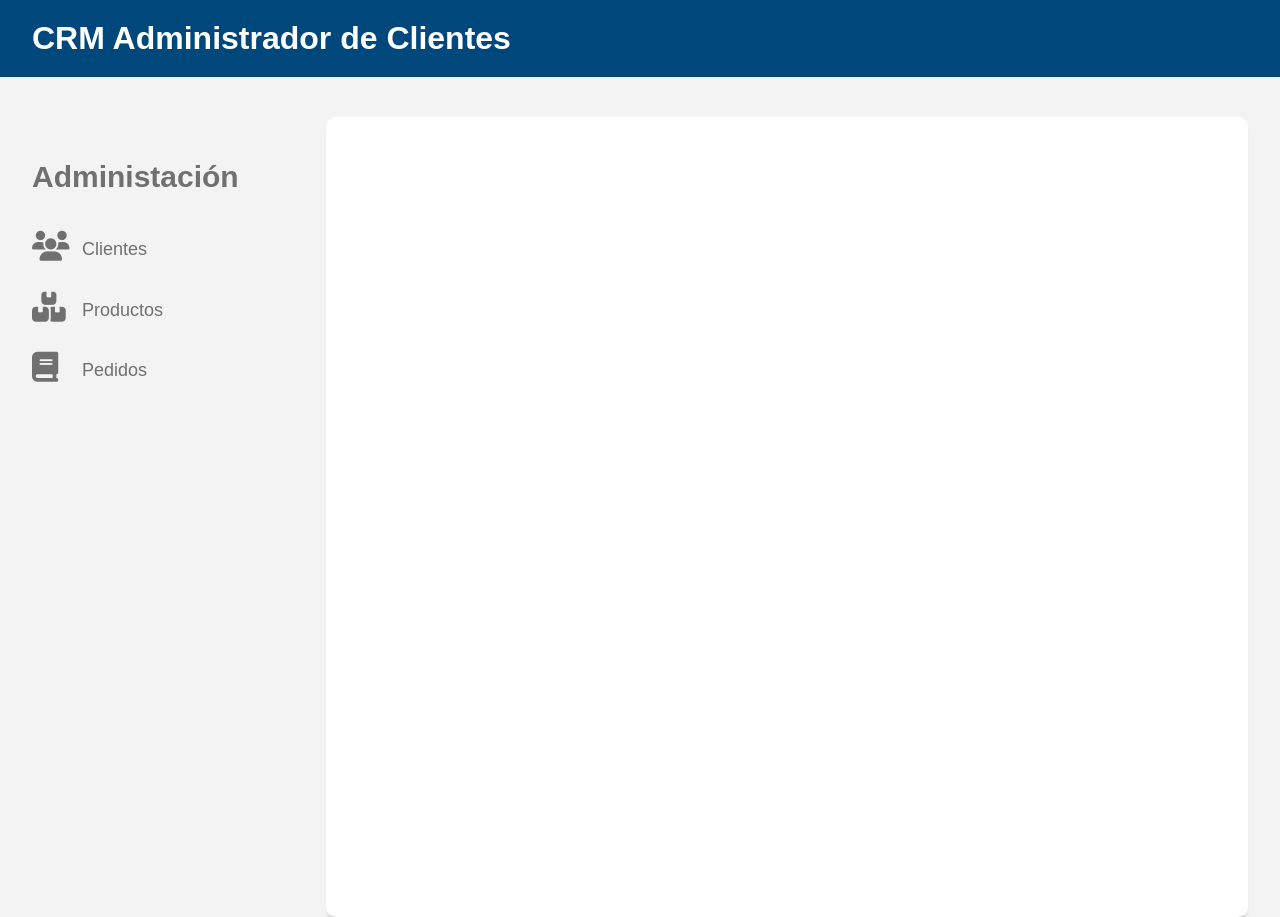
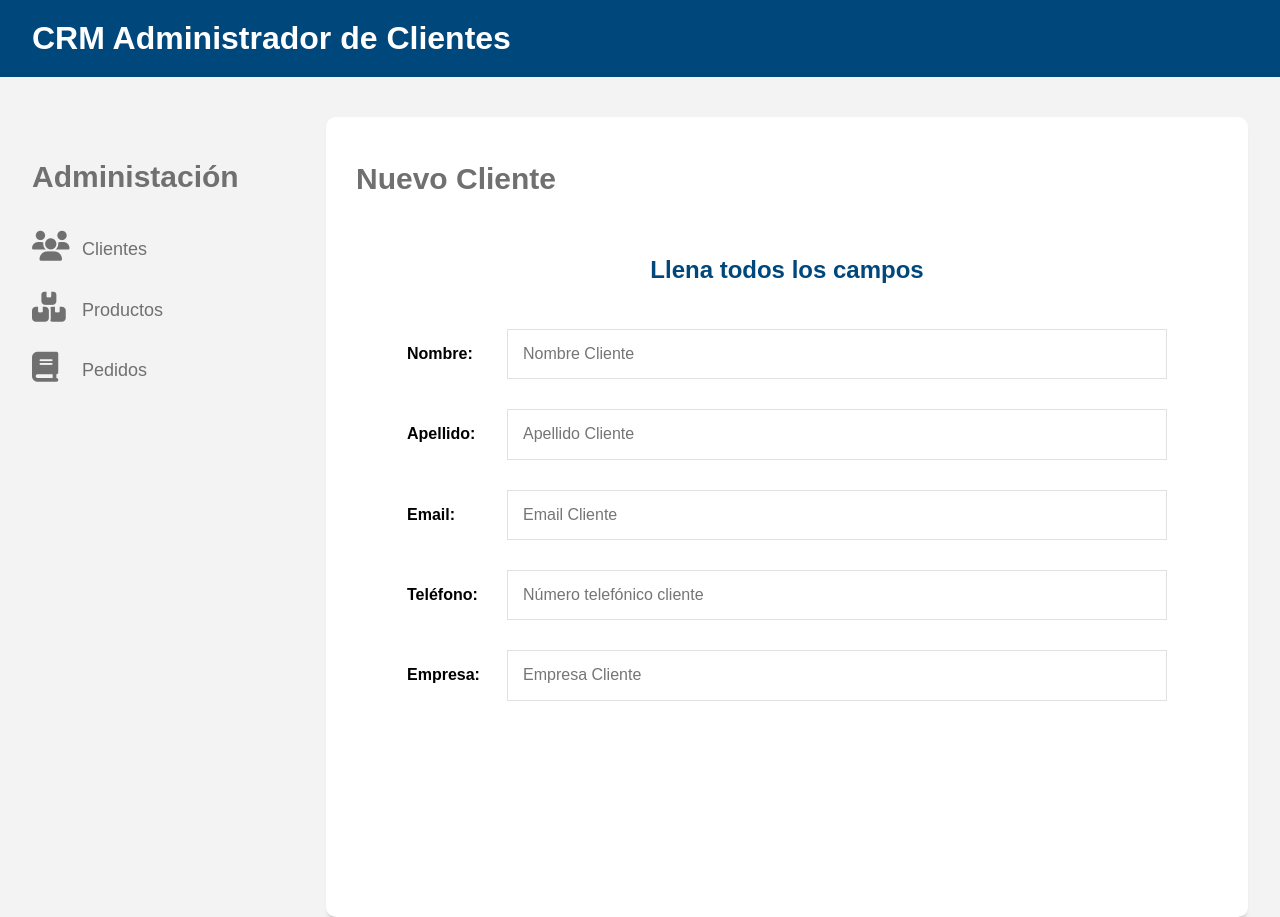
Before and after one commit to JorgeMeza93/api-rest-nodejs-react-frontend, a React (Create React App) app: page /clientes/editar/1 in a window 1280 px wide. Built offline with nearby package versions, Linux system fonts and the light colour scheme; a web font is replaced by a local one.

Commit message:
editar cliente primera parte

```diff
--- a/src/App.js
+++ b/src/App.js
@@ -6,6 +6,7 @@
 import Pedidos from "./components/pedidos/pedidos";
 import Productos from "./components/productos/productos";
 import NuevoCliente from "./components/clientes/NuevoCliente";
+import { EditarCliente } from "./components/clientes/EditarCliente";
 
 function App() {
   return (
@@ -18,6 +19,7 @@
             <Routes>
               <Route path="/" element={<Clientes/>}/>
               <Route exact path="/clientes/nuevo" element={<NuevoCliente/>} />
+              <Route exact path="/clientes/editar/:id" element={ <EditarCliente/>}/>
               <Route path="/pedidos" element={<Pedidos/>}/>
               <Route path="/productos" element={<Productos/>}/>
             </Routes>
--- a/src/components/clientes/Cliente.jsx
+++ b/src/components/clientes/Cliente.jsx
@@ -1,4 +1,5 @@
 import React from 'react'
+import { Link } from 'react-router-dom';
 
 const Cliente = ({cliente}) => {
   const { _id, nombre, apellido, empresa, email, telefono }  = cliente;
@@ -11,9 +12,9 @@
             <p>{telefono}</p>
         </div>
         <div className='acciones'>
-            <a href="#" className='btn btn-azul'>
+            <Link to={`/clientes/editar/${_id}`} className='btn btn-azul'>
                 <i className='fas fa-pen-alt'></i>Editar Cliente
-            </a>
+            </Link>
             <button type='button' className='btn btn-rojo btn-eliminar'>
                 <i className='fas fa-times'></i>Eliminar Cliente
             </button>
--- /dev/null
+++ b/src/components/clientes/EditarCliente.jsx
@@ -0,0 +1,58 @@
+import React, { Fragment } from 'react'
+import { useState } from 'react';
+import Swal from 'sweetalert2';
+import clienteAxios from '../../config/axios';
+import { useNavigate } from 'react-router-dom';
+
+export const EditarCliente = () => {
+    const [cliente, guardarCliente] = useState({
+        nombre: "",
+        apellido: "",
+        empresa: "",
+        email: "",
+        telefono: ""
+    });
+    const navigate = useNavigate();
+    const actualizarState = e => {
+        guardarCliente({
+            ...cliente,
+            [e.target.name]: e.target.value
+        })
+      }
+      const validarCliente = () => {
+        const { nombre, apellido, empresa, email, telefono } = cliente;
+        let valido = !nombre.length || !apellido.length || !empresa.length || !email.length || !telefono.length;
+        return valido;
+      }
+    return (
+        <Fragment>
+            <h2>Nuevo Cliente</h2>
+            <form>
+                <legend>Llena todos los campos</legend>
+                <div className='campo'>
+                    <label>Nombre: </label>
+                    <input type="text" placeholder='Nombre Cliente' name='nombre' onChange={actualizarState}/>
+                </div>
+                <div className='campo'>
+                    <label>Apellido: </label>
+                    <input type="text" placeholder='Apellido Cliente' name='apellido' onChange={actualizarState}/>
+                </div>
+                <div className='campo'>
+                    <label>Email: </label>
+                    <input type="email" placeholder='Email Cliente' name='email' onChange={actualizarState}/>
+                </div>
+                <div className='campo'>
+                    <label>Teléfono: </label>
+                    <input type="tel" placeholder='Número telefónico cliente' name='telefono' onChange={actualizarState} />
+                </div>
+                <div className='campo'>
+                    <label>Empresa: </label>
+                    <input type="text" placeholder='Empresa Cliente' name='empresa' onChange={actualizarState}/>
+                </div>
+
+            </form>
+        </Fragment>
+  )
+}
+
+export default EditarCliente;
```
